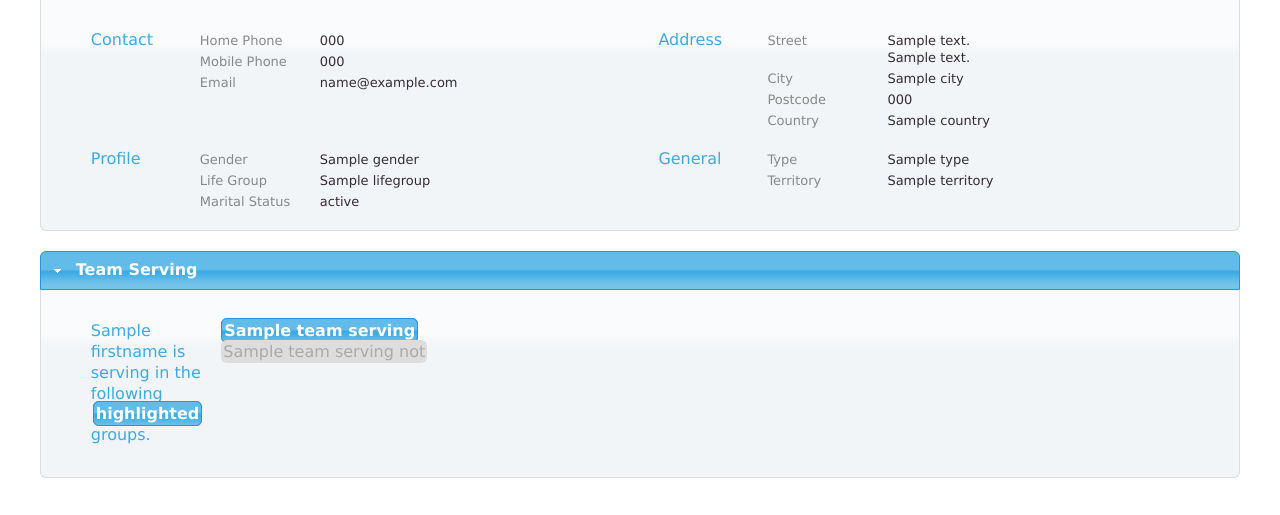
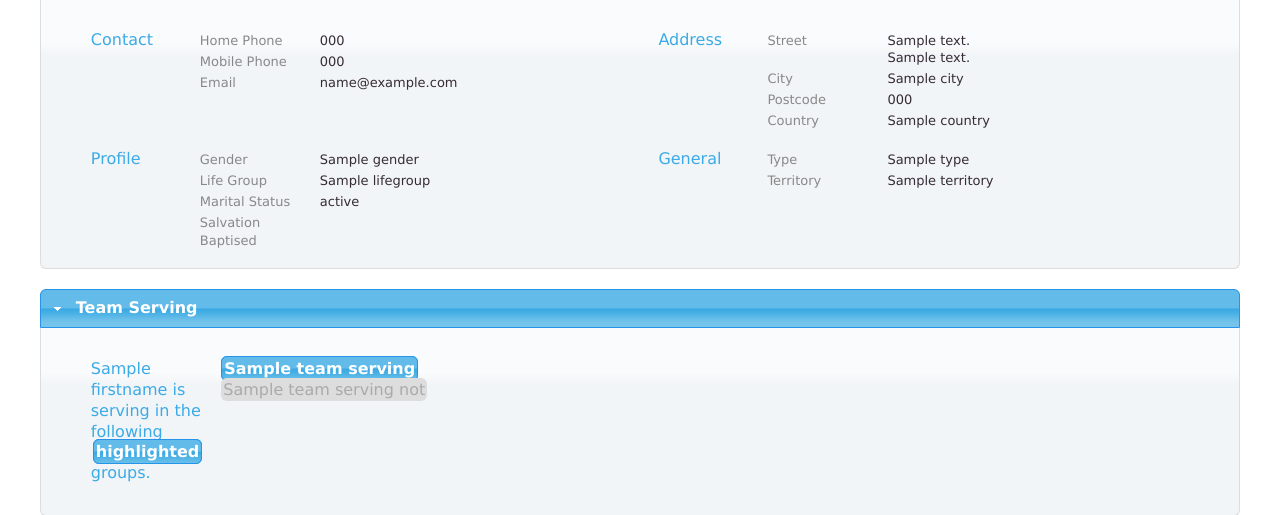
Before and after one commit to slimjim777/Portal, a Flask app: template portal/templates/person.html in a window 1280 px wide. Shown: the part 203-718 px from the top of the page. Run offline with Flask 2, Linux system fonts and the light colour scheme; the template is opened without the code that fills it: most values are stand-ins (such as "Sample title", 1, 10 or a date in 2020); some libraries are stand-ins or nearby versions.

Commit message:
Handle 'salvation' and 'baptised' checkboxes including the sync

```diff
--- a/portal/templates/person.html
+++ b/portal/templates/person.html
@@ -96,6 +96,26 @@
                <div class="subcell">
                     <div class="subcell-label">Marital Status</div>
                     <div class="subcell-data">{{ row.marital_status }}</div>
+               </div>
+           </div>
+           <div class="cell-data">
+               <div class="subcell">
+                    <div class="subcell-label">Salvation</div>
+                    <div class="subcell-data">
+                    {%if row.salvation %}
+                        <span class="ui-icon ui-icon-check"></span>
+                    {% endif %}
+                    </div>
+               </div>
+           </div>
+           <div class="cell-data">
+               <div class="subcell">
+                    <div class="subcell-label">Baptised</div>
+                    <div class="subcell-data">
+                    {%if row.baptised %}
+                        <span class="ui-icon ui-icon-check"></span>
+                    {% endif %}
+                    </div>
                </div>
            </div>
          </div>
```
Also changed, not shown: portal/model/models.py (+16 -2 lines).
